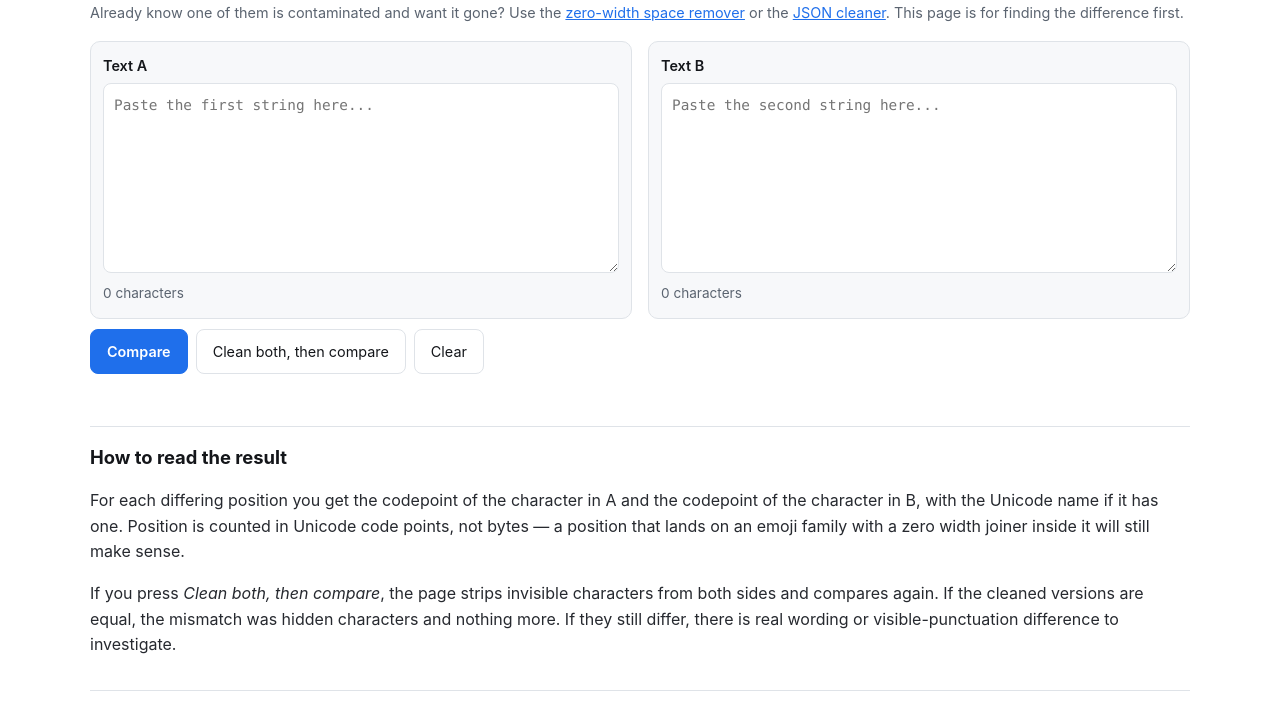
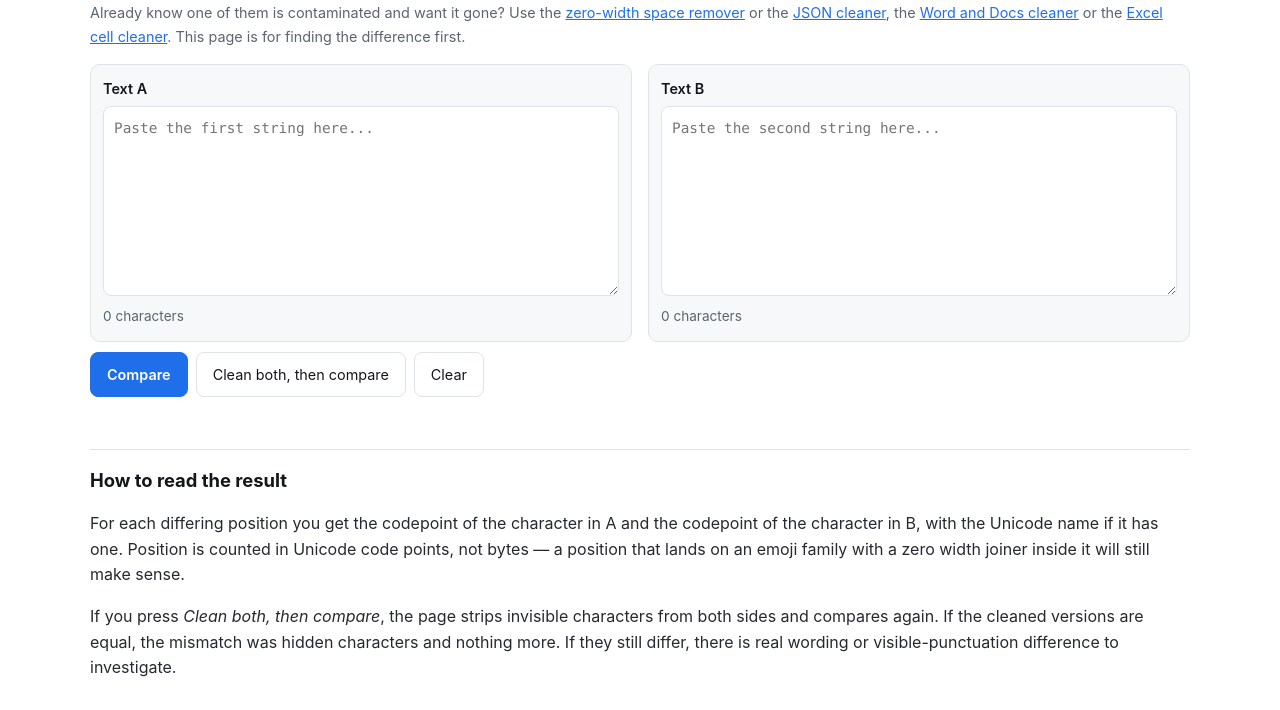
Before and after one commit to f6946672/stripinvisible, a website: page compare-text.html in a window 1280 px wide. Shown: the part 87-797 px from the top of the page. Drawn offline with Linux system fonts and the light colour scheme.

Commit message:
site: compare-text.html

```diff
--- a/compare-text.html
+++ b/compare-text.html
@@ -54,7 +54,7 @@
 
   <p class="crosslink">Already know one of them is contaminated and want it gone? Use the
     <a href="/zero-width-space">zero-width space remover</a> or the
-    <a href="/clean-json">JSON cleaner</a>. This page is for finding the difference first.</p>
+    <a href="/clean-json">JSON cleaner</a>, the <a href="/clean-word">Word and Docs cleaner</a> or the <a href="/clean-excel">Excel cell cleaner</a>. This page is for finding the difference first.</p>
 
   <section class="tool">
 
```
